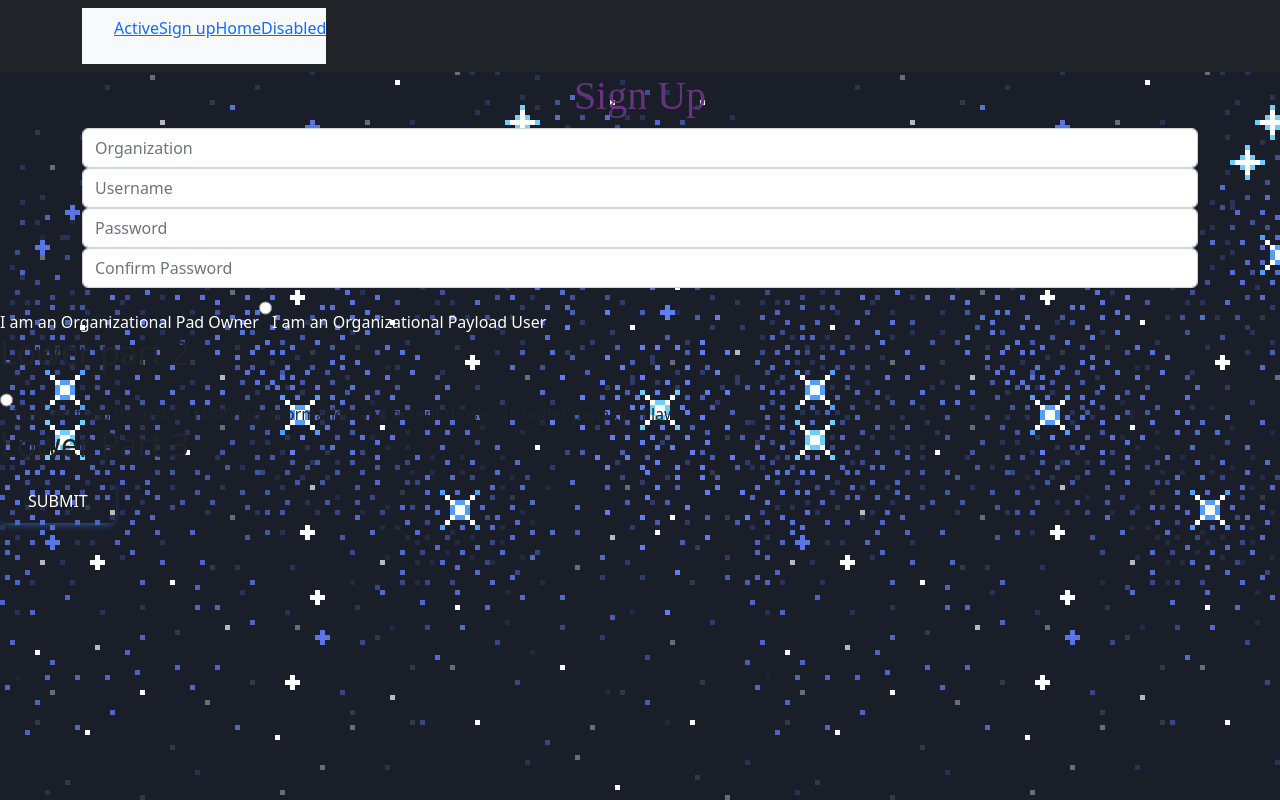
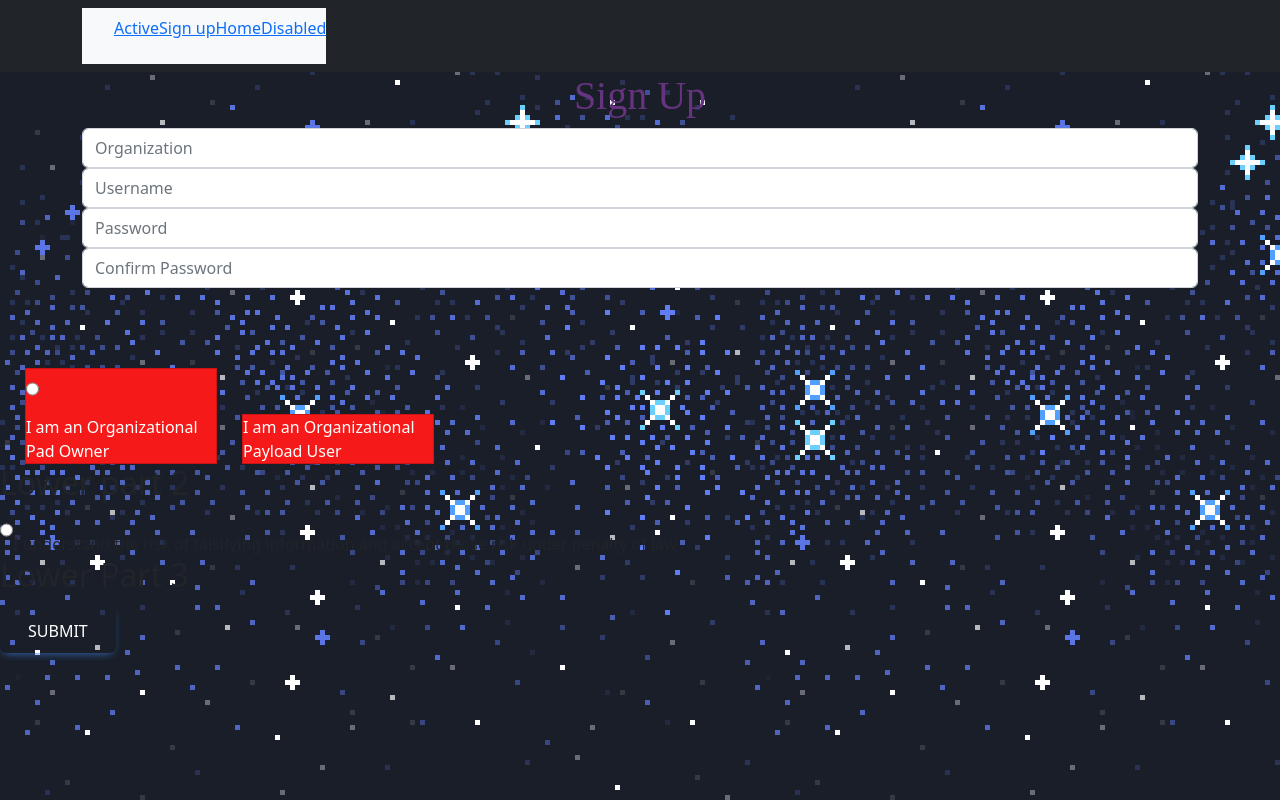
Before and after one commit to Jarhym27/Launch_App, a React (Create React App) app in the folder front-end/: page /Signup in a window 1280 px wide. Built offline with nearby package versions, Linux system fonts and the light colour scheme.

Commit message:
Session cookie work

```diff
--- a/front-end/src/component/Signup.js
+++ b/front-end/src/component/Signup.js
@@ -11,6 +11,7 @@ import '../css/Signup.css'
 import * as Icon from "react-bootstrap-icons"
 import Form from 'react-bootstrap/Form'
 import Container from 'react-bootstrap/Container'
+import Card from 'react-bootstrap/Card'
 
 
 const Signup = () => {
@@ -109,19 +110,23 @@ const Signup = () => {
         </Form>
       </Container>
       <div>
-
-
-        <label className="text-white justify-center">I am an Organizational Pad Owner </label>
+       <Card className="card">
         <input
         name="role"
           type="radio"
           onChange={inputChange}
           value={roleChoice[0].value}
         />
-        <label className="text-white justify-center">I am an Organizational Payload User</label>
+        <label className="text-white justify-center">I am an Organizational Pad Owner </label>
+        </Card>
+        <Card>
+          <label className="text-white justify-center">I am an Organizational Payload User</label>
+          </Card>
+
       </div>
       <h2>Lower part 2</h2>
       <input
+
       name="role"
         type="radio"
         onChange={inputChange}
--- a/front-end/src/css/Signup.css
+++ b/front-end/src/css/Signup.css
@@ -5,3 +5,14 @@
 .radiobutt{
     margin-left: 30px;
 }
+
+.card{
+ background-color: #f61919;
+ height: 15%;
+ width:15%;
+ margin-top: 80px;
+margin-left: 25px;
+  border-radius: var(--card-radius);
+ display:inline-block;
+ position: relative;
+}
```
Also changed, not shown: 1 other file (tests, documents, lock files or other folders).
